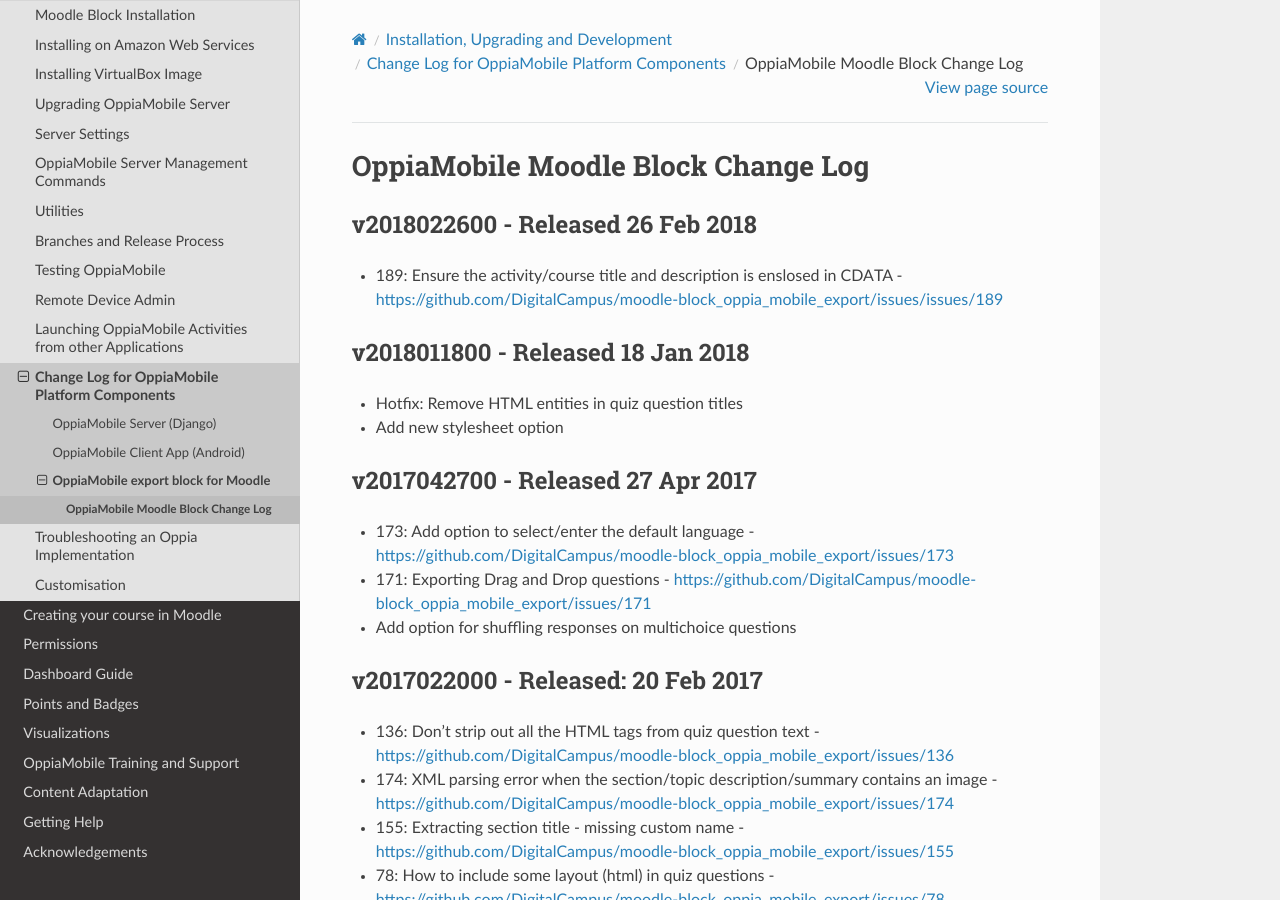
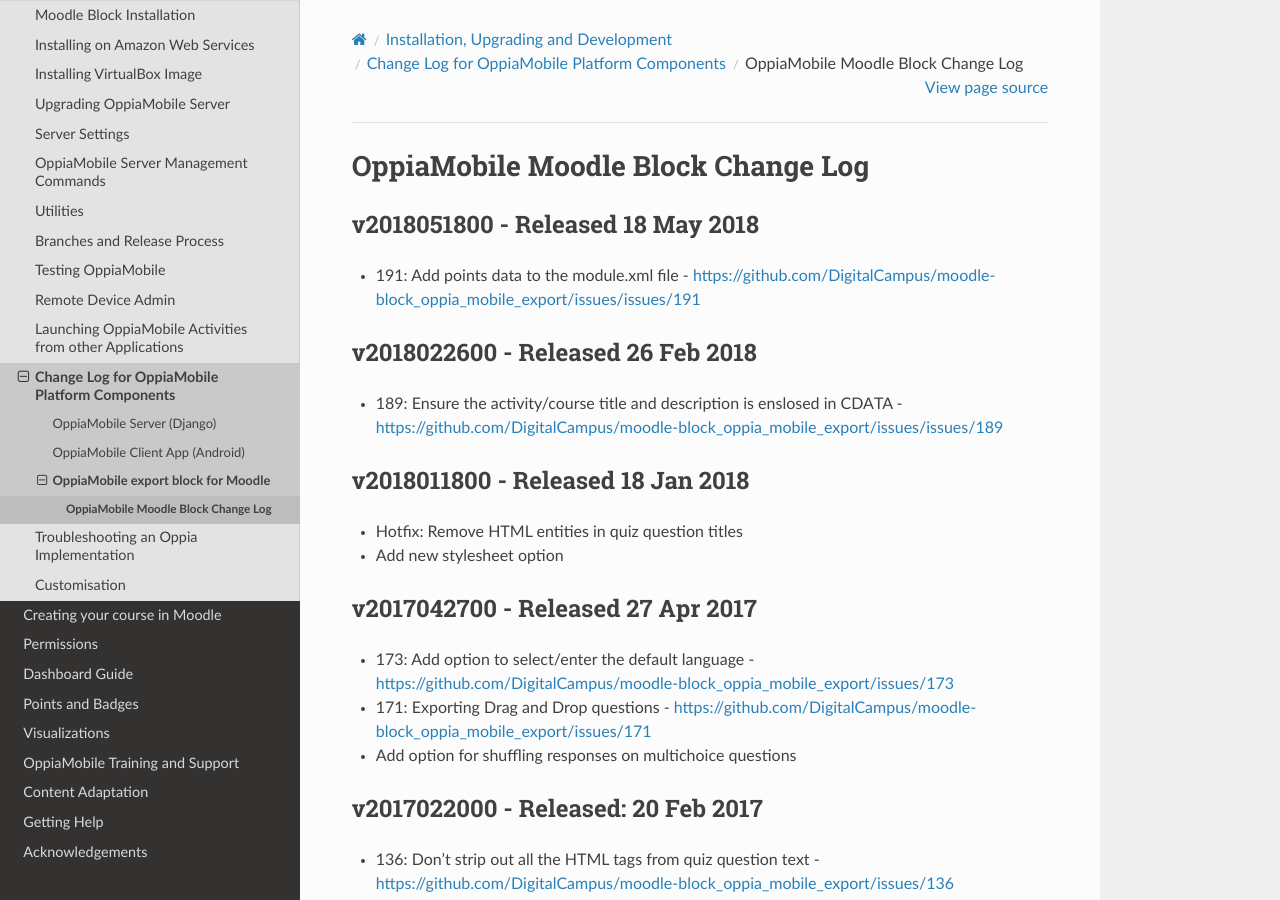
Before and after one commit to DigitalCampus/django-oppia, a Sphinx documentation site: the page built from docs/dev/changelog_moodleblock.rst, in a window 1280 px wide and 900 px high. Built offline with Sphinx 7.4.7 and the Read the Docs theme 2.0.0, drawn with Linux system fonts in a browser that asks for light colours; the version number is read from the project's files by our own code.

Commit message:
update docs and schema

```diff
--- a/docs/dev/changelog_moodleblock.rst
+++ b/docs/dev/changelog_moodleblock.rst
@@ -1,6 +1,13 @@
 OppiaMobile Moodle Block Change Log
 =====================================
 
+
+.. _blockv2018051800:
+
+v2018051800 -  Released 18 May 2018
+-------------------------------------
+
+* 191: Add points data to the module.xml file - https://github.com/DigitalCampus/moodle-block_oppia_mobile_export/issues/issues/191
 
 .. _blockv2018022600:
 
```
Also changed, not shown: 1 other file.
